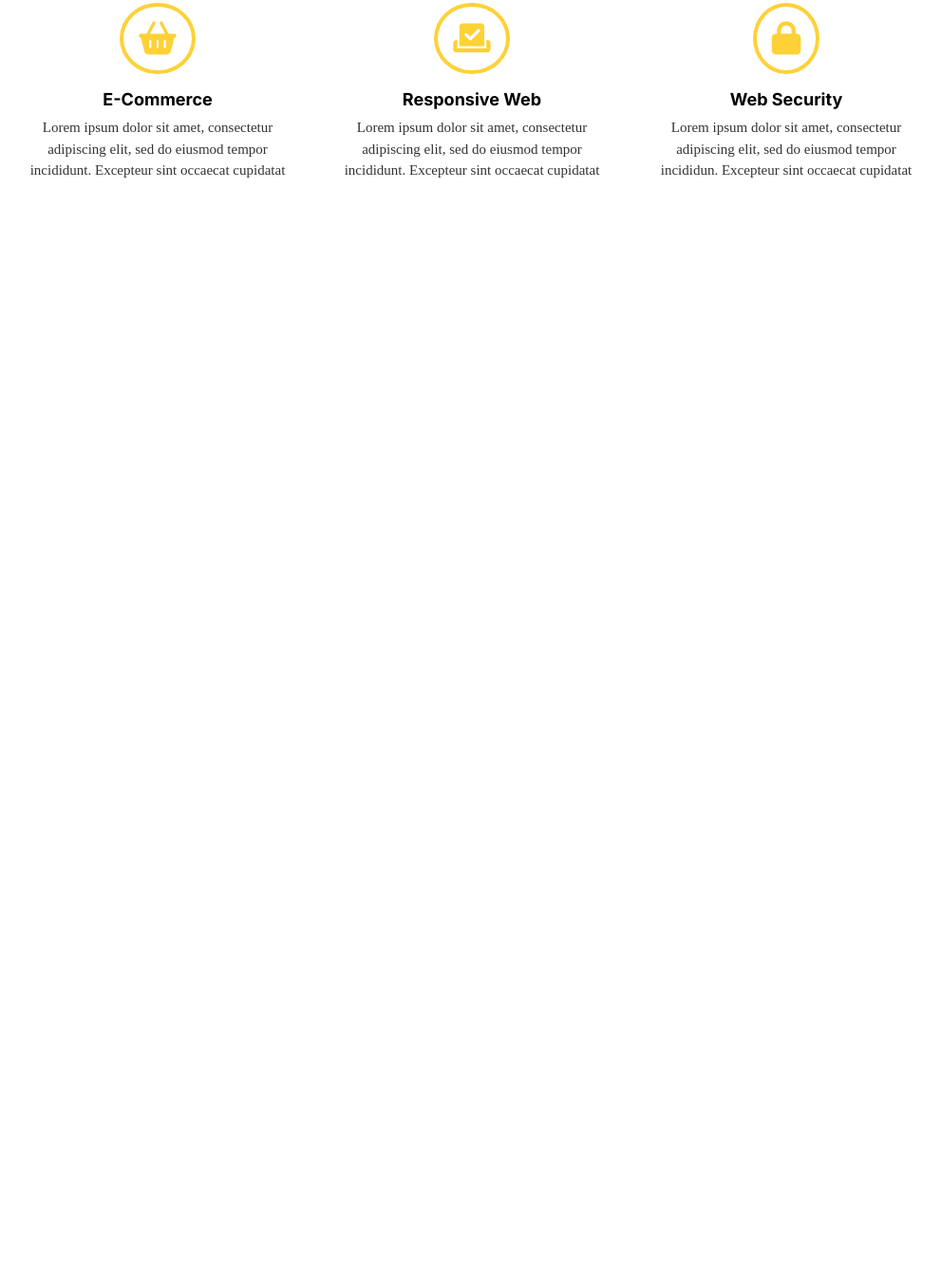
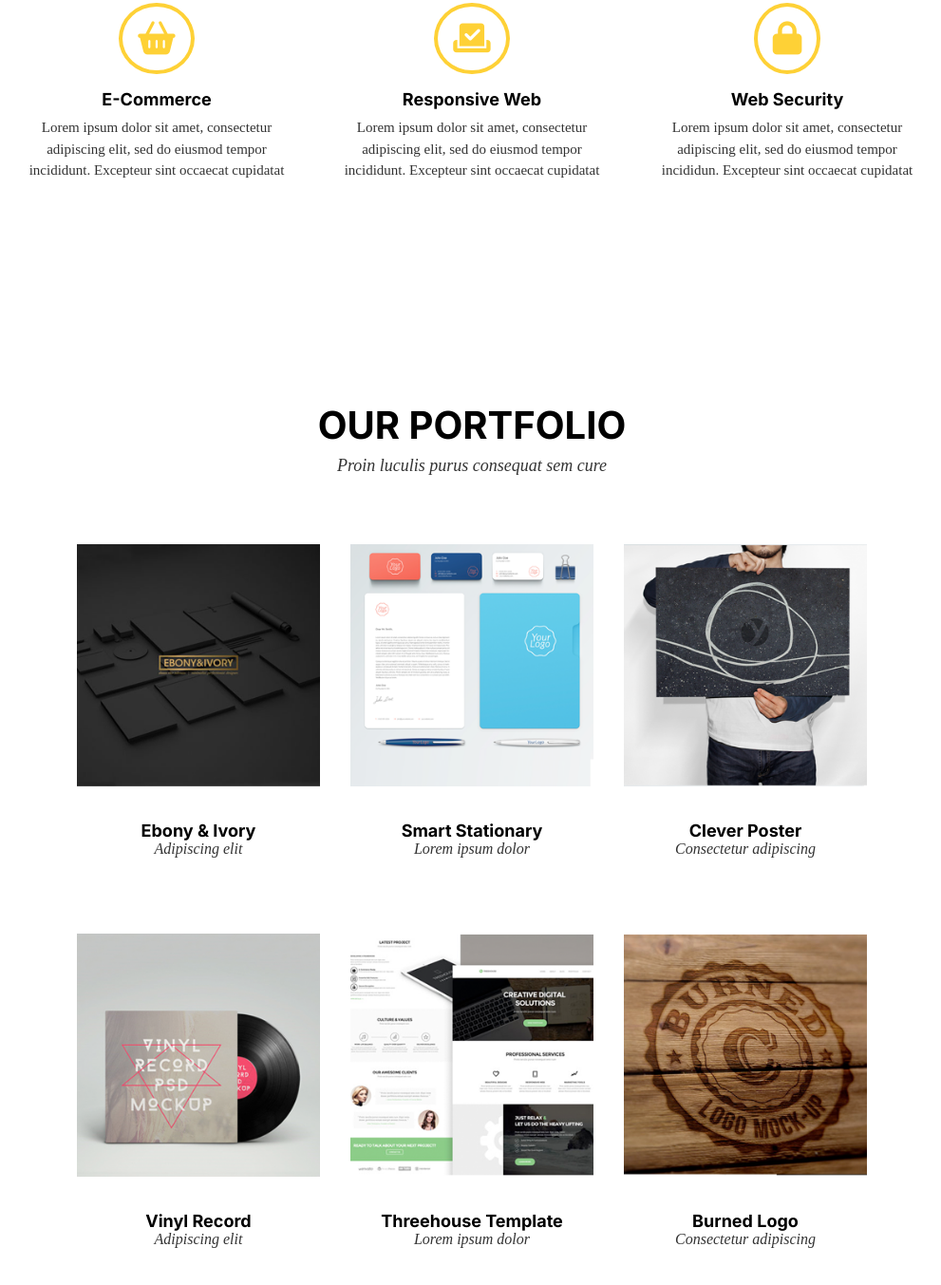
Before and after one commit to riozshow/project-4, a website: page index.html in a window 1280 px wide. Shown: the part 961-2314 px from the top of the page at 95% size, without its empty margins (143-1134 px from the left). Before the commit the page ends 1328 px from the top, so only its background shows below. Drawn offline with Linux system fonts and the light colour scheme; a web font is replaced by a local one.

Commit message:
Create portfolio

```diff
--- a/index.html
+++ b/index.html
@@ -63,6 +63,46 @@
       </div>
     </div>
   </section>
+  <section class="portfolio">
+    <h2>OUR PORTFOLIO</h2>
+    <p>Proin luculis purus consequat sem cure</p>
+    <div class="container">
+      <div class="row">
+        <div class="custom-card col-sm-12 col-lg-4">
+          <img src="./images/portfolio-1.png">
+          <h3>Ebony & Ivory</h3>
+          <p>Adipiscing elit</p>
+        </div>
+        <div class="custom-card col-sm-12 col-lg-4">
+          <img src="./images/portfolio-2.png">
+          <h3>Smart Stationary</h3>
+          <p>Lorem ipsum dolor </p>
+        </div>
+        <div class="custom-card col-sm-12 col-lg-4">
+          <img src="./images/portfolio-3.png">
+          <h3>Clever Poster</h3>
+          <p>Consectetur adipiscing</p>
+        </div>
+      </div>
+      <div class="row">
+        <div class="custom-card col-sm-12 col-lg-4">
+          <img src="./images/portfolio-4.png">
+          <h3>Vinyl Record</h3>
+          <p>Adipiscing elit</p>
+        </div>
+        <div class="custom-card col-sm-12 col-lg-4">
+          <img src="./images/portfolio-5.png">
+          <h3>Threehouse Template</h3>
+          <p>Lorem ipsum dolor </p>
+        </div>
+        <div class="custom-card col-sm-12 col-lg-4">
+          <img src="./images/portfolio-6.png">
+          <h3>Burned Logo</h3>
+          <p>Consectetur adipiscing</p>
+        </div>
+      </div>
+    </div>
+  </section>
 </body>
 
 </html>
--- a/sass/style.scss
+++ b/sass/style.scss
@@ -68,6 +68,11 @@ p {
     background-image: url(../images/background.jpg);
     filter: brightness(0.6);
   }
+}
+
+.row {
+  justify-content: center;
+  margin: 5rem 0 2rem 0;
 }
 
 /* Navbar */
@@ -165,16 +170,9 @@ nav {
     margin-bottom: .5rem;
   }
 
-
-
-  .row {
-    justify-content: center;
-    gap: 1rem;
-    margin: 5rem 0;
-  }
-
   .service {
-    max-width: 315px;
+    max-width: 300px;
+    margin: 0 1rem;
     display: flex;
     flex-direction: column;
     align-items: center;
@@ -188,3 +186,34 @@ nav {
   }
 
 }
+
+/* Portfolio */
+
+.portfolio {
+
+  h3 {
+    margin: 2rem 0 0 0;
+  }
+
+  img {
+    object-fit: cover;
+    width: 100%;
+    aspect-ratio: 1/1;
+  }
+
+  .row {
+    margin: 0 13rem;
+  }
+
+  .custom-card {
+    padding: 4rem 1rem 1rem 1rem;
+    margin: 0;
+
+    p {
+      font-size: 16px;
+      margin: 0;
+    }
+
+  }
+
+}
```
Also changed, not shown: css/style.css, images/portfolio-1.png (added), images/portfolio-2.png (added), images/portfolio-3.png (added), images/portfolio-4.png (added), images/portfolio-5.png (added), images/portfolio-6.png (added), 1 other file.
